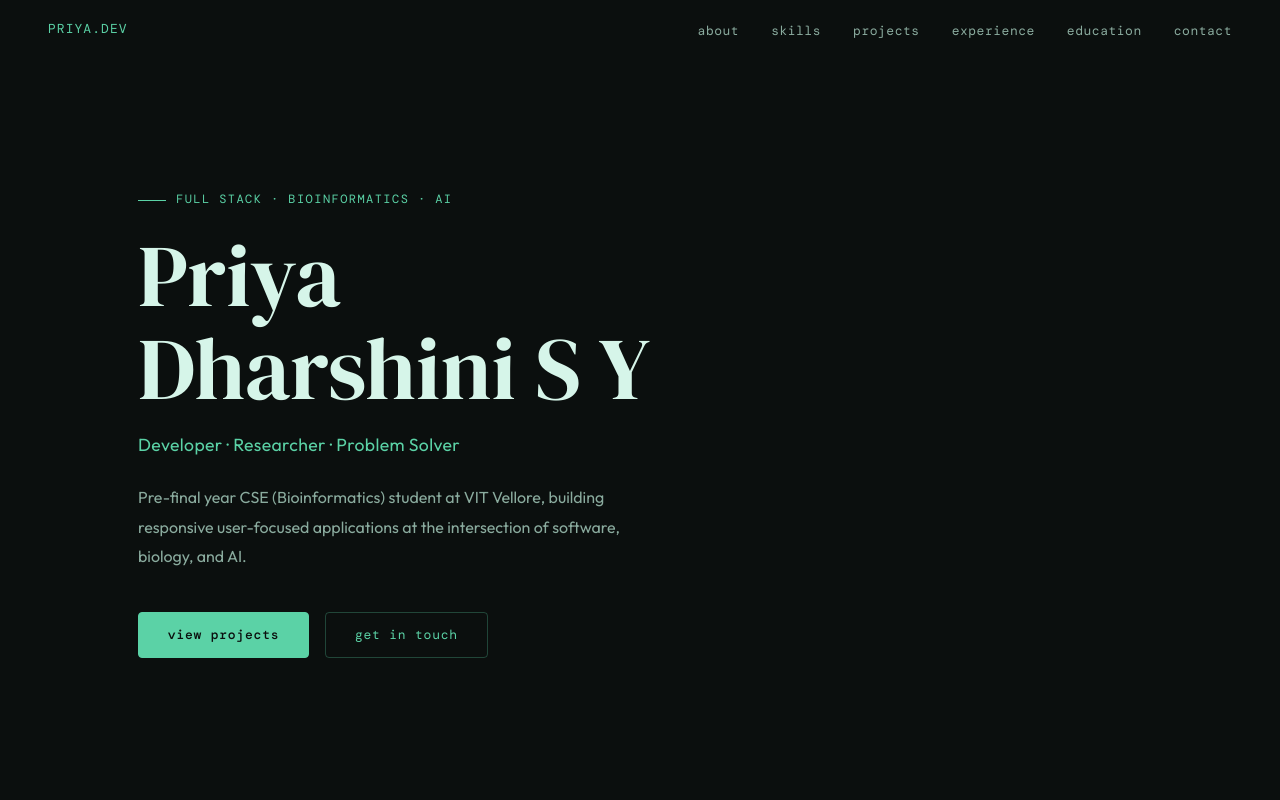
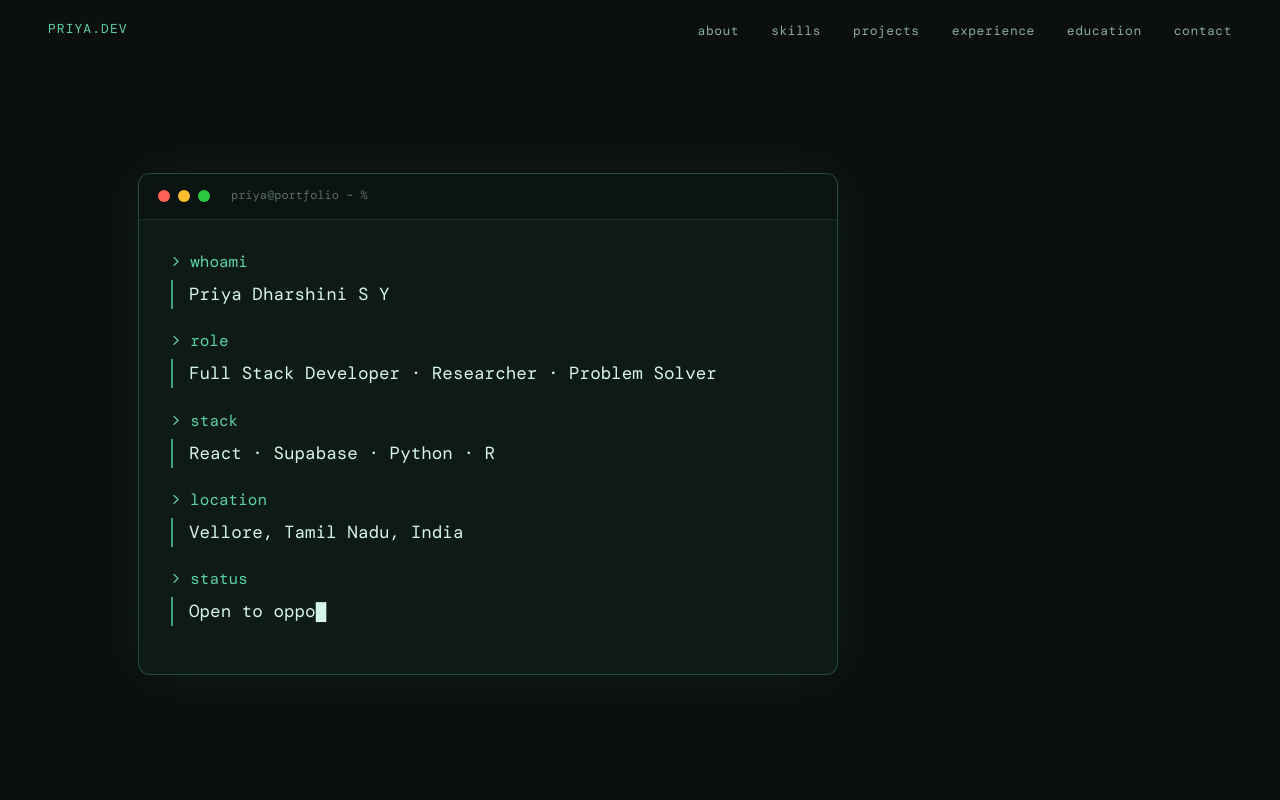
Before and after one commit to Priyasy15/priya-portfolio, a React (Vite) app: page / in a window 1280 px wide. Shown: the top 800 px of the page. Built offline with nearby package versions, Linux system fonts and the light colour scheme.

Commit message:
add terminal hero section

```diff
--- a/src/components/Hero.jsx
+++ b/src/components/Hero.jsx
@@ -1,6 +1,90 @@
+import { useState, useEffect } from 'react'
 import { info } from '../data/portfolio'
 
+const lines = [
+  { command: 'whoami', output: 'Priya Dharshini S Y' },
+  { command: 'role', output: 'Full Stack Developer · Researcher · Problem Solver' },
+  { command: 'stack', output: 'React · Supabase · Python · R' },
+  { command: 'location', output: 'Vellore, Tamil Nadu, India' },
+  { command: 'status', output: 'Open to opportunities ✓' },
+]
+
+function useTypewriter(text, speed = 40, start = true) {
+  const [displayed, setDisplayed] = useState('')
+  const [done, setDone] = useState(false)
+
+  useEffect(() => {
+    if (!start) return
+    setDisplayed('')
+    setDone(false)
+    let i = 0
+    const interval = setInterval(() => {
+      setDisplayed(text.slice(0, i + 1))
+      i++
+      if (i >= text.length) {
+        clearInterval(interval)
+        setDone(true)
+      }
+    }, speed)
+    return () => clearInterval(interval)
+  }, [text, start])
+
+  return { displayed, done }
+}
+
+function TerminalLine({ command, output, onDone, active }) {
+  const cmd = useTypewriter('> ' + command, 50, active)
+  const out = useTypewriter(output, 25, cmd.done)
+
+  useEffect(() => {
+    if (out.done) onDone()
+  }, [out.done])
+
+  if (!active && !cmd.displayed) return null
+
+  return (
+    <div style={{ marginBottom: '1.2rem' }}>
+      <div style={{
+        fontFamily: 'var(--mono)',
+        fontSize: 'clamp(0.85rem, 2vw, 1rem)',
+        color: 'var(--teal)',
+        marginBottom: '0.3rem',
+      }}>
+        {cmd.displayed}
+        {!cmd.done && (
+          <span style={{ animation: 'blink 1s step-end infinite' }}>█</span>
+        )}
+      </div>
+      {cmd.done && (
+        <div style={{
+          fontFamily: 'var(--mono)',
+          fontSize: 'clamp(0.9rem, 2.5vw, 1.1rem)',
+          color: 'var(--accent)',
+          paddingLeft: '1rem',
+          borderLeft: '2px solid var(--teal-dim)',
+        }}>
+          {out.displayed}
+          {!out.done && (
+            <span style={{ animation: 'blink 1s step-end infinite' }}>█</span>
+          )}
+        </div>
+      )}
+    </div>
+  )
+}
+
 export default function Hero() {
+  const [currentLine, setCurrentLine] = useState(0)
+  const [allDone, setAllDone] = useState(false)
+
+  const handleLineDone = (index) => {
+    if (index < lines.length - 1) {
+      setTimeout(() => setCurrentLine(index + 1), 300)
+    } else {
+      setTimeout(() => setAllDone(true), 400)
+    }
+  }
+
   return (
     <section id="hero" style={{
       minHeight: '100vh',
@@ -10,55 +94,77 @@ export default function Hero() {
       maxWidth: '1100px',
       margin: '0 auto',
     }}>
-      <div>
+      <div style={{ width: '100%', maxWidth: '700px' }}>
 
-        <p style={{
+        {/* Terminal window */}
+        <div style={{
+          background: '#0d1a16',
+          border: '1px solid var(--border2)',
+          borderRadius: '12px',
+          overflow: 'hidden',
+          boxShadow: '0 0 60px rgba(91,210,166,0.08)',
+        }}>
+
+          {/* Terminal top bar */}
+          <div style={{
+            display: 'flex',
+            alignItems: 'center',
+            gap: '8px',
+            padding: '0.8rem 1.2rem',
+            borderBottom: '1px solid var(--border)',
+            background: '#0b1410',
+          }}>
+            <span style={{ width: '12px', height: '12px', borderRadius: '50%', background: '#ff5f57' }} />
+            <span style={{ width: '12px', height: '12px', borderRadius: '50%', background: '#febc2e' }} />
+            <span style={{ width: '12px', height: '12px', borderRadius: '50%', background: '#28c840' }} />
+            <span style={{
+              marginLeft: '0.8rem',
               fontFamily: 'var(--mono)',
               fontSize: '12px',
+              color: 'var(--text-dim)',
+            }}>
+              priya@portfolio ~ %
+            </span>
+          </div>
+
+          {/* Terminal body */}
+          <div style={{ padding: '1.8rem 2rem', minHeight: '280px' }}>
+            {lines.map((line, i) => (
+              <TerminalLine
+                key={line.command}
+                command={line.command}
+                output={line.output}
+                active={i === currentLine}
+                onDone={() => handleLineDone(i)}
+              />
+            ))}
+
+            {/* Blinking cursor after all lines done */}
+            {allDone && (
+              <div style={{
+                fontFamily: 'var(--mono)',
+                fontSize: '1rem',
                 color: 'var(--teal)',
-          letterSpacing: '0.12em',
-          textTransform: 'uppercase',
-          marginBottom: '1.2rem',
                 display: 'flex',
                 alignItems: 'center',
-          gap: '10px',
+                gap: '6px',
               }}>
-          <span style={{ display: 'inline-block', width: '28px', height: '1px', background: 'var(--teal)' }} />
-          full stack · bioinformatics · ai
-        </p>
+                <span>&gt;</span>
+                <span style={{ animation: 'blink 1s step-end infinite' }}>█</span>
+              </div>
+            )}
+          </div>
+        </div>
 
-        <h1 style={{
-          fontFamily: 'var(--serif)',
-          fontSize: 'clamp(3rem, 7vw, 5.5rem)',
-          lineHeight: 1.05,
-          color: 'var(--accent)',
-          marginBottom: '1rem',
-          fontWeight: 400,
+        {/* CTA buttons below terminal */}
+        {allDone && (
+          <div style={{
+            display: 'flex',
+            gap: '1rem',
+            marginTop: '2rem',
+            flexWrap: 'wrap',
+            animation: 'fadeIn 0.6s ease forwards',
           }}>
-          Priya<br />Dharshini S Y
-        </h1>
-
-        <p style={{
-          fontSize: '1.1rem',
-          color: 'var(--teal)',
-          marginBottom: '1.5rem',
-          fontWeight: 400,
-          letterSpacing: '0.02em',
-        }}>
-          Developer · Researcher · Problem Solver
-        </p>
-
-        <p style={{
-          fontSize: '1rem',
-          color: 'var(--text-muted)',
-          maxWidth: '520px',
-          lineHeight: 1.85,
-          marginBottom: '2.5rem',
-        }}>
-          {info.tagline}
-        </p>
-
-        <div style={{ display: 'flex', gap: '1rem', flexWrap: 'wrap' }}>
             <a href="#projects" style={{
               padding: '0.7rem 1.8rem',
               fontFamily: 'var(--mono)',
@@ -69,7 +175,6 @@ export default function Hero() {
               border: '1px solid var(--teal)',
               borderRadius: '4px',
               fontWeight: 500,
-            transition: 'all 0.2s',
             }}
               onMouseEnter={e => e.currentTarget.style.background = '#7ee8bf'}
               onMouseLeave={e => e.currentTarget.style.background = 'var(--teal)'}
@@ -85,16 +190,34 @@ export default function Hero() {
               color: 'var(--teal)',
               border: '1px solid var(--border2)',
               borderRadius: '4px',
-            transition: 'all 0.2s',
             }}
-            onMouseEnter={e => { e.currentTarget.style.borderColor = 'var(--teal)'; e.currentTarget.style.background = 'var(--teal-glow)' }}
-            onMouseLeave={e => { e.currentTarget.style.borderColor = 'var(--border2)'; e.currentTarget.style.background = 'transparent' }}
+              onMouseEnter={e => {
+                e.currentTarget.style.borderColor = 'var(--teal)'
+                e.currentTarget.style.background = 'var(--teal-glow)'
+              }}
+              onMouseLeave={e => {
+                e.currentTarget.style.borderColor = 'var(--border2)'
+                e.currentTarget.style.background = 'transparent'
+              }}
             >
               get in touch
             </a>
           </div>
+        )}
 
       </div>
+
+      {/* Blink + fadeIn keyframes */}
+      <style>{`
+        @keyframes blink {
+          0%, 100% { opacity: 1; }
+          50% { opacity: 0; }
+        }
+        @keyframes fadeIn {
+          from { opacity: 0; transform: translateY(10px); }
+          to { opacity: 1; transform: translateY(0); }
+        }
+      `}</style>
     </section>
   )
 }
```
Lines whose indentation alone changed are shown as unchanged.
